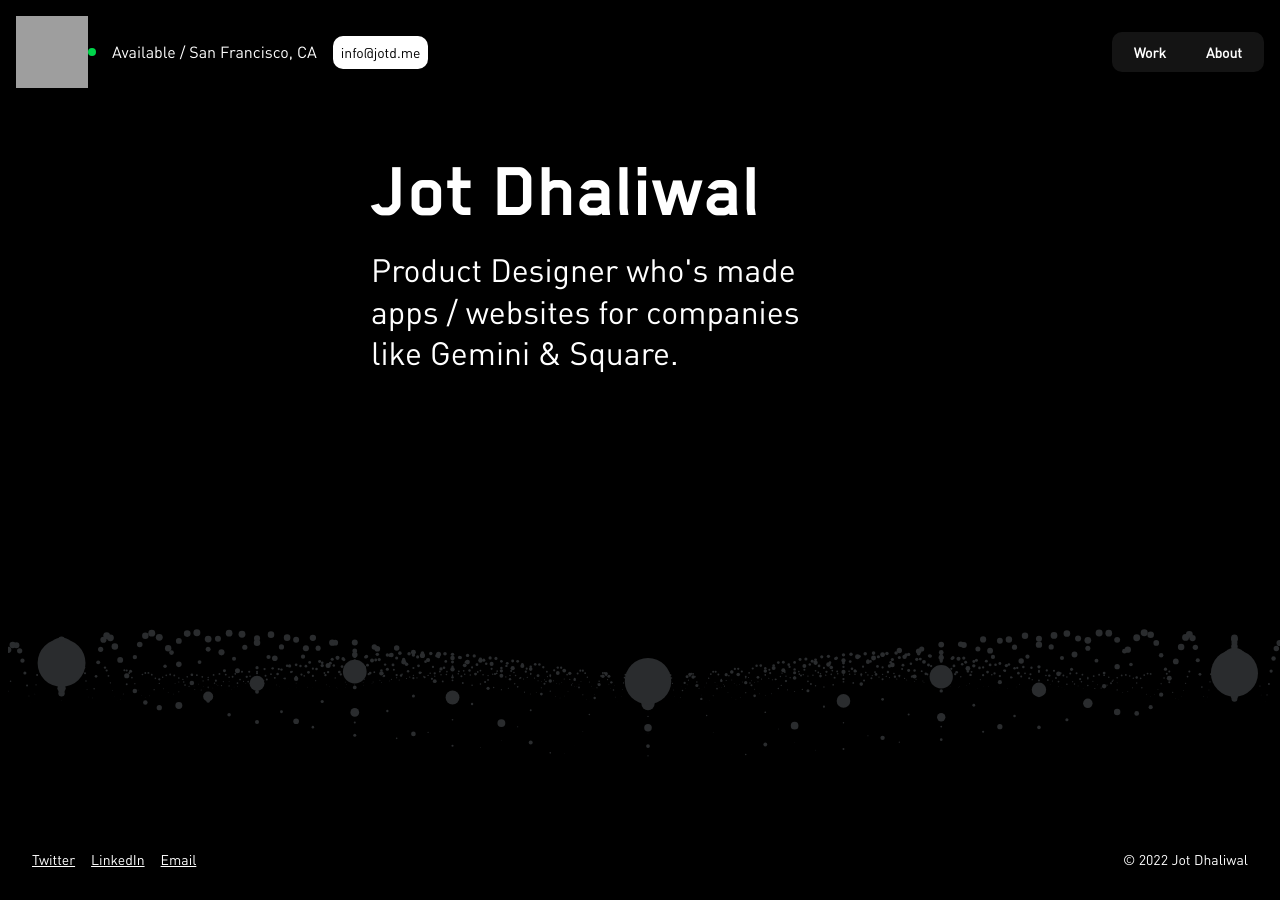
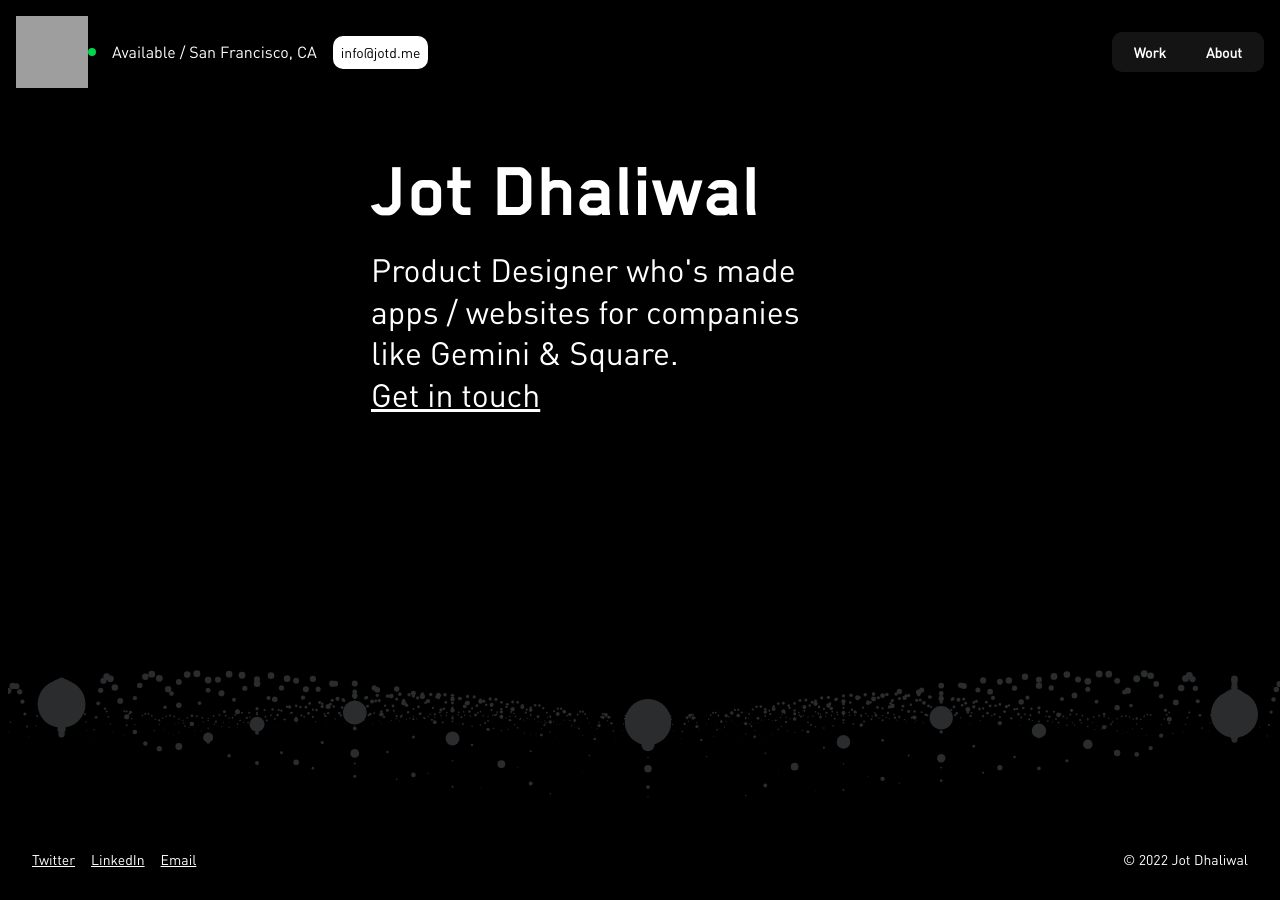
Before and after one commit to jotd/jotd-portfolio, a Jekyll site: the page index.html, which Jekyll copies as it is, in a window 1280 px wide and 900 px high. Built offline with Jekyll 4.4.1, drawn with Linux system fonts in a browser that asks for light colours; grey boxes are pictures that could not be loaded.

Commit message:
Update index.html

```diff
--- a/index.html
+++ b/index.html
@@ -45,6 +45,7 @@
       <h1 class="header-home">Jot Dhaliwal</h1>
       <div class="tagline-home">
         Product Designer who's made apps / websites for companies like Gemini & Square.
+        <a href="mailto:info@jotd.me?subject=Inquiry%20from%20website" class="underline">Get in touch</a>
       </div>
       <!-- <div> <img class="logos" src="https://jotsd.s3.us-west-1.amazonaws.com/home/logos.png" alt=""> </div> -->
       <!-- <div class="content-row">
```
